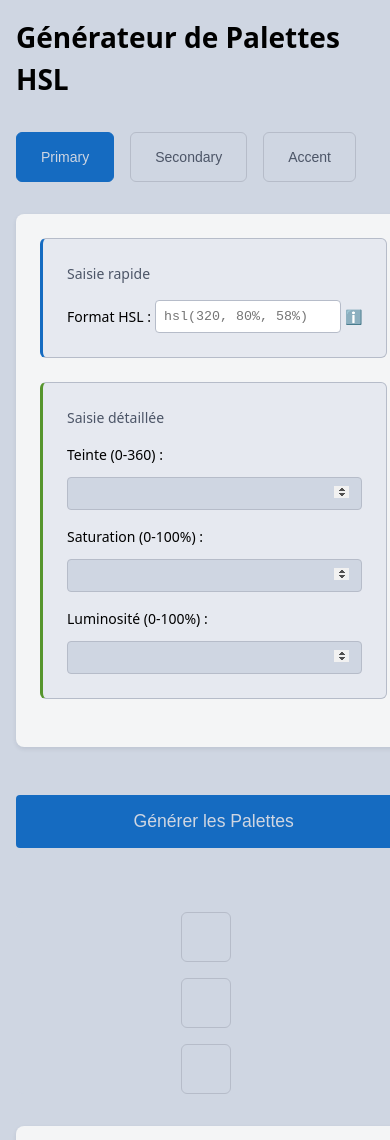
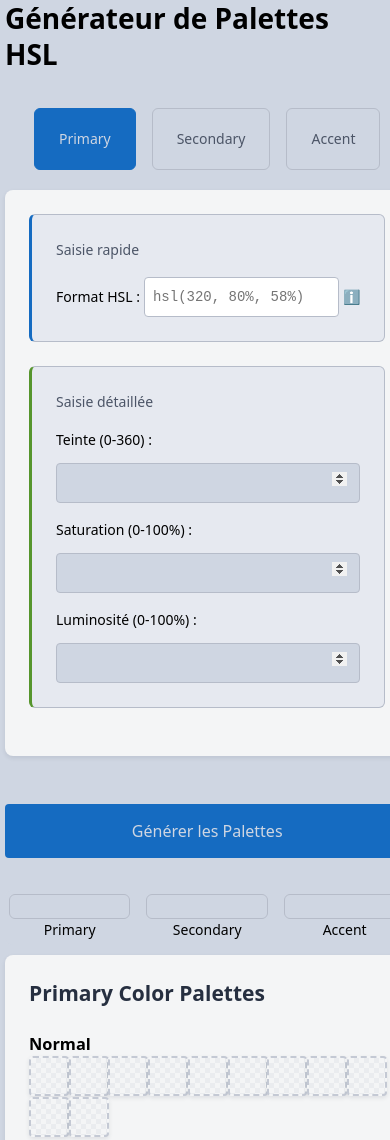
Before and after one commit to SylvieCanongia/color-manager, a plain HTML site: page index.html in a window 390 px wide. Shown: the top 1140 px of the page. Drawn offline with Linux system fonts and the light colour scheme.

Commit message:
💄 style: improve palette layout and design
- Optimized palette display with horizontal color boxes
- Reduced vertical scrolling with compact design
- Enhanced visual hierarchy of color variations
- Improved responsive layout for better UX

```diff
--- a/index.html
+++ b/index.html
@@ -160,14 +160,17 @@
             <div class="color-preview-wrapper">
               <div class="color-preview">
                 <div id="primaryColorPreview" class="base-color-preview"></div>
+                <p>Primary</p>
                 <p id="primaryColorValue"></p>
               </div>
               <div class="color-preview">
                 <div id="secondaryColorPreview" class="base-color-preview"></div>
+                <p>Secondary</p>
                 <p id="secondaryColorValue"></p>
               </div>
               <div class="color-preview">
                 <div id="accentColorPreview" class="base-color-preview"></div>
+                <p>Accent</p>
                 <p id="accentColorValue"></p>
               </div>
             </div>
--- a/src/css/components/inputs.css
+++ b/src/css/components/inputs.css
@@ -17,7 +17,7 @@
    Form groups
    ========================================================================== */
 
-   /* Custom Focus Style */
+/* Custom Focus Style */
 input:focus {
   border-color: var(--color-primary);
   box-shadow: 0 0 0 var(--focus-ring-width) var(--focus-ring-color);
@@ -28,7 +28,6 @@ input:focus {
 .color-form {
   display: grid;
   gap: var(--spacing-xl);
-  margin: var(--spacing-xl) 0;
 }
 
 /* Form Group Container */
@@ -53,18 +52,18 @@ input:focus {
 
 .form-group label {
   font-size: var(--font-size-sm);
-  margin-bottom: var(--spacing-xs);
+  margin-bottom: var(--spacing-xxs);
 }
 
 .input-group {
   display: flex;
   flex-direction: column;
-  gap: var(--spacing-sm);
+  gap: var(--spacing-xs);
 }
 
 .form-group input {
   width: 100%;
-  padding: var(--spacing-sm);
+  padding: var(--spacing-xs);
   border: 1px solid var(--color-border);
   border-radius: var(--border-radius-sm);
 }
@@ -100,7 +99,7 @@ input:focus {
 /* Number input styles */
 input[type="number"] {
   width: 100%;
-  padding: var(--spacing-sm);
+  padding: var(--spacing-xs);
   border: 1px solid var(--color-border);
   border-radius: var(--border-radius-sm);
   background: var(--color-surface);
@@ -112,7 +111,7 @@ input[type="number"]::-webkit-inner-spin-button,
 input[type="number"]::-webkit-outer-spin-button {
   opacity: 1;
   height: 1em;
-  margin: 0 var(--spacing-xs);
+  margin: 0 var(--spacing-xxs);
   cursor: pointer;
 }
 
@@ -147,7 +146,7 @@ input[type="number"]:focus {
 .hsl-input-wrapper {
   display: flex;
   align-items: center;
-  gap: var(--spacing-xs);
+  gap: var(--spacing-xxs);
 }
 
 .hsl-input-wrapper label {
@@ -157,7 +156,7 @@ input[type="number"]:focus {
 
 .hsl-input {
   flex: 1;
-  padding: var(--spacing-sm);
+  padding: var(--spacing-xs);
   border: 1px solid var(--color-border);
   border-radius: var(--border-radius-sm);
   font-family: var(--font-family-mono);
@@ -174,7 +173,7 @@ input[type="number"]:focus {
   display: none;
   color: var(--color-error);
   font-size: var(--font-size-sm);
-  margin-top: var(--spacing-xs);
+  margin-top: var(--spacing-xxs);
 }
 
 .error-message.visible {
--- a/src/css/components/layout.css
+++ b/src/css/components/layout.css
@@ -16,13 +16,18 @@
   grid-template-columns: 1fr 1fr;
   gap: var(--spacing-xl);
   margin-top: var(--spacing-xl);
+  margin-inline: auto;
+  width: 100%;
 }
 
 /* Système d'onglets */
 .color-tabs {
   display: flex;
   gap: var(--spacing-md);
-  margin-bottom: var(--spacing-lg);
+  margin: 0 0 var(--spacing-md);
+  justify-content: center;
+  height: 70px;
+  padding: var(--spacing-xxs);
 }
 
 .tab-button {
@@ -55,16 +60,18 @@
 .previews-container {
   background: var(--color-surface);
   border-radius: var(--border-radius-lg);
-  margin-bottom: var(--spacing-xl);
+  margin: 0 0 10px;
+  overflow: hidden;
+  padding: var(--spacing-xxs);
 }
 
 /* Adaptations pour le responsive */
-@media (max-width: 1024px) {
+@media (max-width: 992px) {
   .app-layout {
-      grid-template-columns: 1fr;
+    grid-template-columns: 1fr;
   }
 
   .preview-column {
-      position: static;
+    position: static;
   }
 }
--- a/src/css/components/palette.css
+++ b/src/css/components/palette.css
@@ -22,7 +22,6 @@
 .all-palettes {
   display: grid;
   gap: var(--spacing-xxl);
-  /* margin-top: var(--spacing-xxl); */
   margin-top: 0;
 }
 
@@ -44,9 +43,10 @@
 /* Palette Grid */
 .palette {
   display: grid;
-  grid-template-columns: repeat(5, 1fr);
-  gap: var(--spacing-xl);
-  margin: var(--spacing-md);
+  grid-template-columns: repeat(auto-fit, minmax(35px, 1fr));
+  width: 100%;
+  overflow: visible;
+  gap: 1px;
 }
 
 /* ==========================================================================
@@ -54,10 +54,10 @@
    ========================================================================== */
 .color-box {
   aspect-ratio: 1;
-  border-radius: var(--border-radius-md);
+  border-radius: var(--border-radius-sm);
   position: relative;
   cursor: pointer;
-  height: 60px;
+  min-height: 40px;
   transition: transform var(--transition-base);
   box-shadow: var(--shadow-sm);
   box-sizing: border-box;
@@ -78,7 +78,7 @@
   font-size: var(--font-size-sm);
   color: var(--color-text-secondary);
   background-color: var(--color-surface);
-  padding: var(--spacing-xs) var(--spacing-sm);
+  padding: var(--spacing-xxs) var(--spacing-xs);
   border-radius: var(--border-radius-sm);
   white-space: nowrap;
 }
@@ -92,8 +92,6 @@
   border: 2px solid var(--color-primary);
   box-shadow: var(--shadow-base-color);
 }
-
-
 
 /* ==========================================================================
    Empty States
@@ -112,10 +110,7 @@
   left: 0;
   right: 0;
   bottom: 0;
-  background-image: linear-gradient(45deg, var(--color-checkerboard) 25%, transparent 25%),
-                    linear-gradient(-45deg, var(--color-checkerboard) 25%, transparent 25%),
-                    linear-gradient(45deg, transparent 75%, var(--color-checkerboard) 75%),
-                    linear-gradient(-45deg, transparent 75%, var(--color-checkerboard) 75%);
+  background-image: linear-gradient(45deg, var(--color-checkerboard) 25%, transparent 25%), linear-gradient(-45deg, var(--color-checkerboard) 25%, transparent 25%), linear-gradient(45deg, transparent 75%, var(--color-checkerboard) 75%), linear-gradient(-45deg, transparent 75%, var(--color-checkerboard) 75%);
   background-size: 10px 10px;
   background-position: 0 0, 0 5px, 5px -5px, -5px 0px;
   opacity: 0.5;
--- a/src/css/components/preview.css
+++ b/src/css/components/preview.css
@@ -17,10 +17,10 @@
    Preview Container
    ========================================================================== */
 .color-preview-wrapper {
-  display: flex;
-  align-items: center;
-  gap: var(--spacing-xl);
-  /* margin-top: var(--spacing-md); */
+  display: grid;
+  grid-template-columns: 1fr 1fr 1fr;
+  gap: var(--spacing-md);
+  overflow: hidden;
 }
 
 /* ==========================================================================
@@ -28,13 +28,18 @@
    ========================================================================== */
 .color-preview {
   display: flex;
+  flex-direction: column;
   align-items: center;
-  gap: var(--spacing-md);
+}
+
+.colorValueWrapper {
+  display: flex;
+  flex-direction: column;
 }
 
 .base-color-preview {
-  width: 50px;
-  height: 50px;
+  width: 100%;
+  height: 25px;
   border-radius: var(--border-radius-md);
   border: 1px solid var(--color-border);
   position: relative;
@@ -59,10 +64,7 @@
   left: 0;
   right: 0;
   bottom: 0;
-  background-image: linear-gradient(45deg, var(--color-checkerboard) 25%, transparent 25%),
-                    linear-gradient(-45deg, var(--color-checkerboard) 25%, transparent 25%),
-                    linear-gradient(45deg, transparent 75%, var(--color-checkerboard) 75%),
-                    linear-gradient(-45deg, transparent 75%, var(--color-checkerboard) 75%);
+  background-image: linear-gradient(45deg, var(--color-checkerboard) 25%, transparent 25%), linear-gradient(-45deg, var(--color-checkerboard) 25%, transparent 25%), linear-gradient(45deg, transparent 75%, var(--color-checkerboard) 75%), linear-gradient(-45deg, transparent 75%, var(--color-checkerboard) 75%);
   background-size: 10px 10px;
   background-position: 0 0, 0 5px, 5px -5px, -5px 0px;
   opacity: 0.5;
@@ -77,7 +79,7 @@
 #accentColorValue {
   font-family: var(--font-family-mono);
   color: var(--color-text-secondary);
-  font-size: var(--font-size-sm);
+  font-size: var(--font-size-xs);
 }
 
 /* ==========================================================================
@@ -85,12 +87,12 @@
    ========================================================================== */
 @keyframes updateFade {
   0% {
-      opacity: 0.7;
-      transform: scale(0.98);
+    opacity: 0.7;
+    transform: scale(0.98);
   }
   100% {
-      opacity: 1;
-      transform: scale(1);
+    opacity: 1;
+    transform: scale(1);
   }
 }
 
--- a/src/css/main.css
+++ b/src/css/main.css
@@ -11,7 +11,7 @@
 /* ==========================================================================
    Imports
    ========================================================================== */
-@import 'custom-reset.css';
+@import "custom-reset.css";
 @import "variables.css";
 @import "components/layout.css";
 @import "components/inputs.css";
@@ -28,9 +28,10 @@
 }
 
 body {
+  display: flex;
   font-family: var(--font-family-base);
   background-color: var(--color-surface);
-  padding: var(--spacing-xxl);
+  padding-inline: 5px;
   line-height: var(--line-height-base);
   font-size: var(--font-size-base);
 }
@@ -43,7 +44,11 @@ button {
    Layout
    ========================================================================== */
 .container {
-  max-width: 800px;
+  display: flex;
+  flex-direction: column;
+  align-items: center;
+  max-width: 1200px;
+  width: 100%;
   margin: 0 auto;
 }
 
@@ -53,7 +58,7 @@ button {
 .info-icon {
   display: inline-flex;
   align-items: center;
-  margin-left: var(--spacing-xs);
+  margin-left: var(--spacing-xxs);
   cursor: help;
   position: relative;
 }
@@ -64,8 +69,8 @@ button {
   left: 50%;
   transform: translateX(-50%);
   bottom: 100%;
-  margin-bottom: var(--spacing-xs);
-  padding: var(--spacing-sm);
+  margin-bottom: var(--spacing-xxs);
+  padding: var(--spacing-xs);
   background-color: var(--color-tooltip);
   color: var(--color-surface);
   font-size: var(--font-size-sm);
@@ -125,32 +130,19 @@ button {
 /* ==========================================================================
    Responsive Design
    ========================================================================== */
-@media (max-width: 768px) {
-  body {
-      padding: var(--spacing-lg);
+@media (max-width: 576px) {
+  .color-group .form-group {
+    grid-template-columns: 1fr;
   }
 
-  .color-group .form-group {
-      grid-template-columns: 1fr;
-  }
-
-  .palette {
-      grid-template-columns: repeat(3, 1fr);
+  .color-preview-wrapper {
+    flex-direction: column;
+    gap: var(--spacing-md);
   }
 }
 
 @media (max-width: 480px) {
   body {
-      padding: var(--spacing-md);
-      font-size: var(--font-size-sm);
-  }
-
-  .palette {
-      grid-template-columns: repeat(2, 1fr);
-  }
-
-  .color-preview-wrapper {
-      flex-direction: column;
-      gap: var(--spacing-md);
+    font-size: var(--font-size-sm);
   }
 }
--- a/src/css/variables.css
+++ b/src/css/variables.css
@@ -65,8 +65,9 @@
   --transition-smooth: 0.3s ease;
 
   /* Spacing */
-  --spacing-xs: 0.25rem; /* 4px */
-  --spacing-sm: 0.5rem; /* 8px */
+  --spacing-xxs: 0.25rem; /* 4px */
+  --spacing-xs: 0.5rem; /* 8px */
+  --spacing-sm: 0.75rem; /* 12px */
   --spacing-md: 1rem; /* 16px */
   --spacing-lg: 1.5rem; /* 24px */
   --spacing-xl: 2rem; /* 32px */
@@ -76,8 +77,10 @@
   --font-family-base: system-ui, -apple-system, sans-serif;
   --font-family-mono: monospace;
 
+  --font-size-xs: 0.75rem; /* 12px */
   --font-size-sm: 0.875rem; /* 14px */
-  --font-size-base: 1.1rem; /* 17.6px */
+  --font-size-base: 1rem; /* 16px */
+  --font-size-md: 1.125rem; /* 18px */
   --font-size-lg: 1.25rem; /* 20px */
 
   --line-height-base: 1.5;
```
Also changed, not shown: src/css/custom-reset.css (renamed from src/css/components/custom-reset.css).
